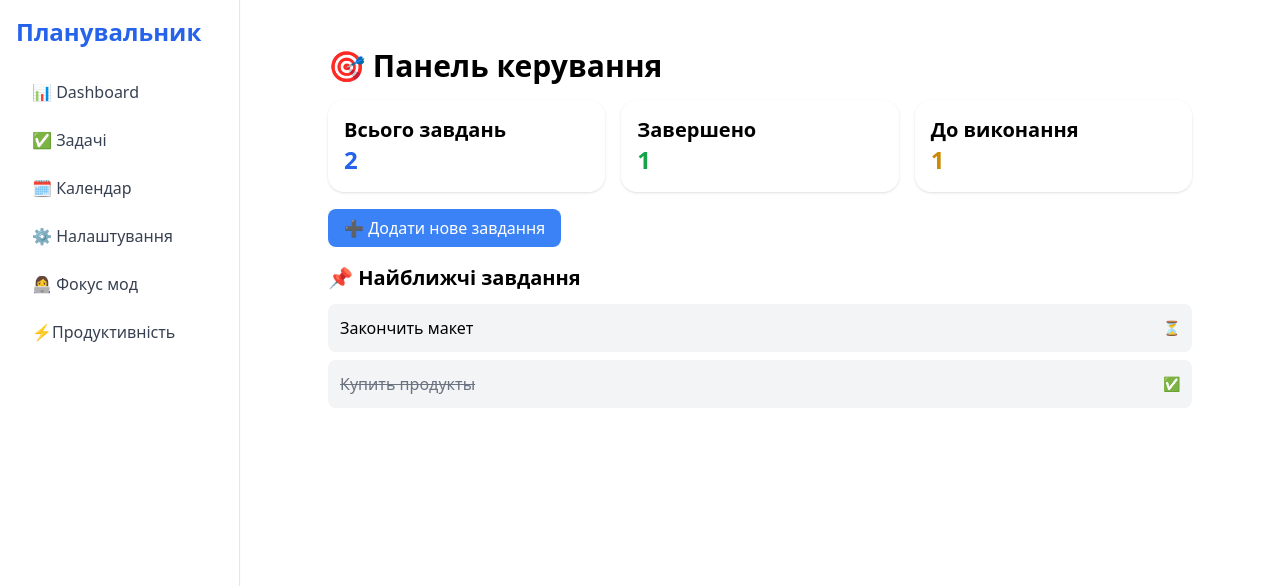
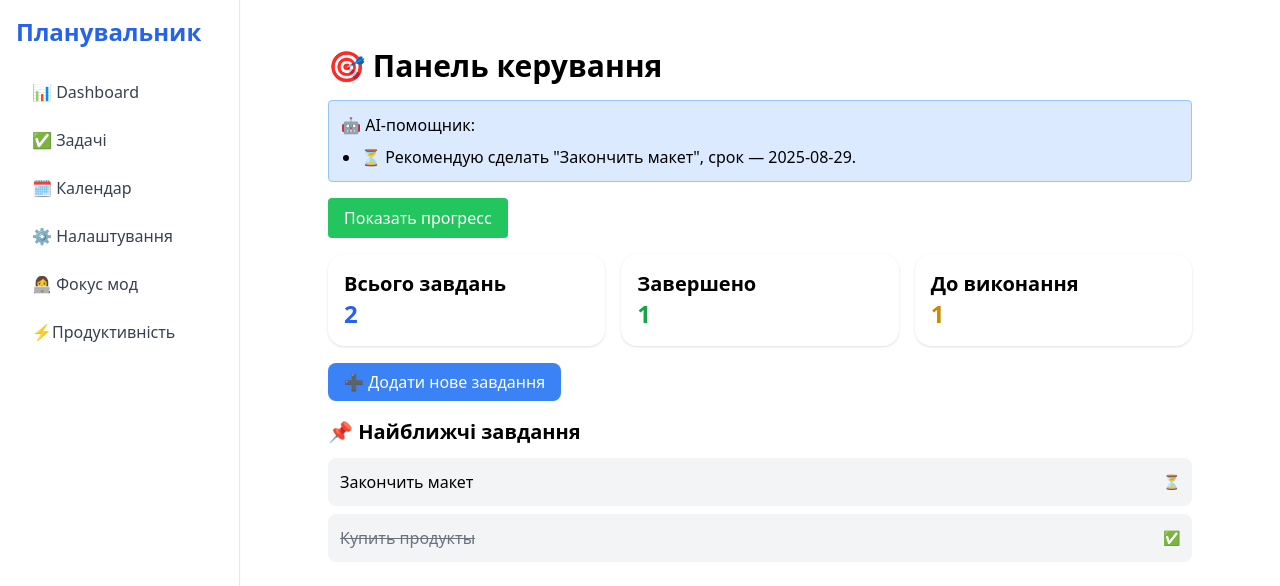
Before and after one commit to PngFormat/taskManager, a React (Create React App) app: page /tasks in a window 1280 px wide. Shown: the top 586 px of the page. Built offline with nearby package versions, Linux system fonts and the light colour scheme.

Commit message:
features: add aiReccomendations

```diff
--- /dev/null
+++ b/src/hooks/useTaskAssistant.tsx
@@ -0,0 +1,49 @@
+import {useMemo} from "react";
+
+export default function useTaskAssistant (tasks) {
+    return useMemo(() => {
+        if (!tasks.length) return "Добавьте задачи, чтобы я мог помочь  😉 ";
+
+        const now = new Date();
+        const overdue = tasks.filter(t => new Date(t.dueDate) < now && !t.completed);
+        const highPriority = tasks.filter(t => t.priority === "hight" && !t.completed);
+        const soonDeadline = tasks
+            .filter(t => !t.completed)
+            .sort((a, b) => new Date(a.dueDate) - new Date(b.dueDate))[0];
+
+        const completedCount = tasks.filter(t => t.completed).length;
+        const completionRate = Math.round((completedCount / tasks.length) * 100);
+        const overloadDays = Object.values(
+            tasks.reduce((acc, t) => {
+                const date = new Date(t.dueDate).toDateString();
+                acc[date] = (acc[date] || 0) + 1;
+                return acc;
+            }, {})
+        ).filter(count => count > 3).length;
+
+        const recommendations = [];
+
+        if (overdue.length) {
+            recommendations.push(`⚠️ У вас ${overdue.length} просроченных задач. Начните с "${overdue[0].title}".`);
+        }
+        if (highPriority.length) {
+            recommendations.push(`🔥 Совет: возьмитесь за задачу с высоким приоритетом ${highPriority[0].title}`)
+        }
+        if (soonDeadline) {
+            recommendations.push(`⏳ Рекомендую сделать "${soonDeadline.title}", срок — ${soonDeadline.dueDate}.`);
+        }
+
+
+        if (overloadDays > 0 ) {
+            recommendations.push(`🛑 В ${overloadDays} дн. слишком много задач.Подумайте о переносе части`)
+        }
+
+        if (!overdue.length && completionRate > 80) {
+            recommendations.push("🎉 Отличная работа! Держите темп.");
+
+        }
+
+        return {recommendations, progress: completionRate }
+
+    }, [tasks])
+}
--- a/src/pages/ProductivityPage.tsx
+++ b/src/pages/ProductivityPage.tsx
@@ -1,10 +1,31 @@
 import ProductivityAnalytics from "../components/Analytics.tsx";
+import useTaskAssistant from "../hooks/useTaskAssistant.tsx";
+import {useState} from "react";
 
 export default function ProductivityPage({tasks}) {
+    const [showProgress , setShowProgress] = useState(false);
+    const { recommendations, progress} = useTaskAssistant(tasks)
     return (
         <div className="max-w-3xl mx-auto py-10 px-4">
             <h1 className="text-3xl font-bold mb-6 text-center">📊 Аналітика продуктивності</h1>
             <ProductivityAnalytics tasks={tasks}/>
+            <div className="mb-4 p-3 bg-blue-100 border border-blue-300 rounded">
+                🤖 AI-помощник: <strong>{recommendations}</strong>
+            </div>
+            <button
+                onClick={() => setShowProgress(!showProgress)}
+                className="mb-4 px-4 py-2 bg-green-500 text-white rounded hover:bg-green-600"
+            >
+                {showProgress ? "Скрыть прогресс" : "Показать прогресс"}
+            </button>
+
+            {showProgress && (
+                <div
+                    className="mb-4 p-3 bg-green-100 border border-green-300 rounded"
+                >
+                    📈 Выполнено: <strong>{progress}%</strong> задач
+                </div>
+            )}
         </div>
     );
 }
--- a/src/pages/Tasks.jsx
+++ b/src/pages/Tasks.jsx
@@ -1,15 +1,42 @@
 import {useEffect, useState} from "react";
 import {Link} from "react-router-dom";
+import useTaskAssistant from "../hooks/useTaskAssistant.tsx";
 
 const Tasks = ({ tasks }) => {
     const total = tasks.length;
     const completed = tasks.filter(t => t.completed).length;
     const upcoming = tasks.slice(0, 3);
+    const {recommendations, progress} = useTaskAssistant(tasks);
+
+    const [showProgress , setShowProgress] = useState(false);
 
     return (
         <div className="max-w-4xl mx-auto py-8 px-4">
             <h1 className="text-3xl font-bold mb-4">🎯 Панель керування</h1>
+            <div className="mb-4 p-3 bg-blue-100 border border-blue-300 rounded">
+                🤖 AI-помощник:
+                <ul className="list-disc pl-5 mt-2">
+                    {recommendations.map((rec, index) => (
+                        <li key={index}>{rec}</li>
+                    ))}
 
+                </ul>
+            </div>
+
+            <button
+                onClick={() => setShowProgress(!showProgress)}
+                className="mb-4 px-4 py-2 bg-green-500 text-white rounded hover:bg-green-600"
+            >
+                {showProgress ? "Скрыть прогресс" : "Показать прогресс"}
+            </button>
+
+            {showProgress && (
+                <div
+                    className="mb-4 p-3 bg-green-100 border border-green-300 rounded"
+                >
+                    📈 Выполнено: <strong>{progress}%</strong> задач
+                </div>
+            )}
             <div className="grid grid-cols-1 sm:grid-cols-3 gap-4 mb-6">
                 <div className="bg-white rounded-2xl shadow p-4">
                     <h2 className="text-xl font-semibold">Всього завдань</h2>
```
